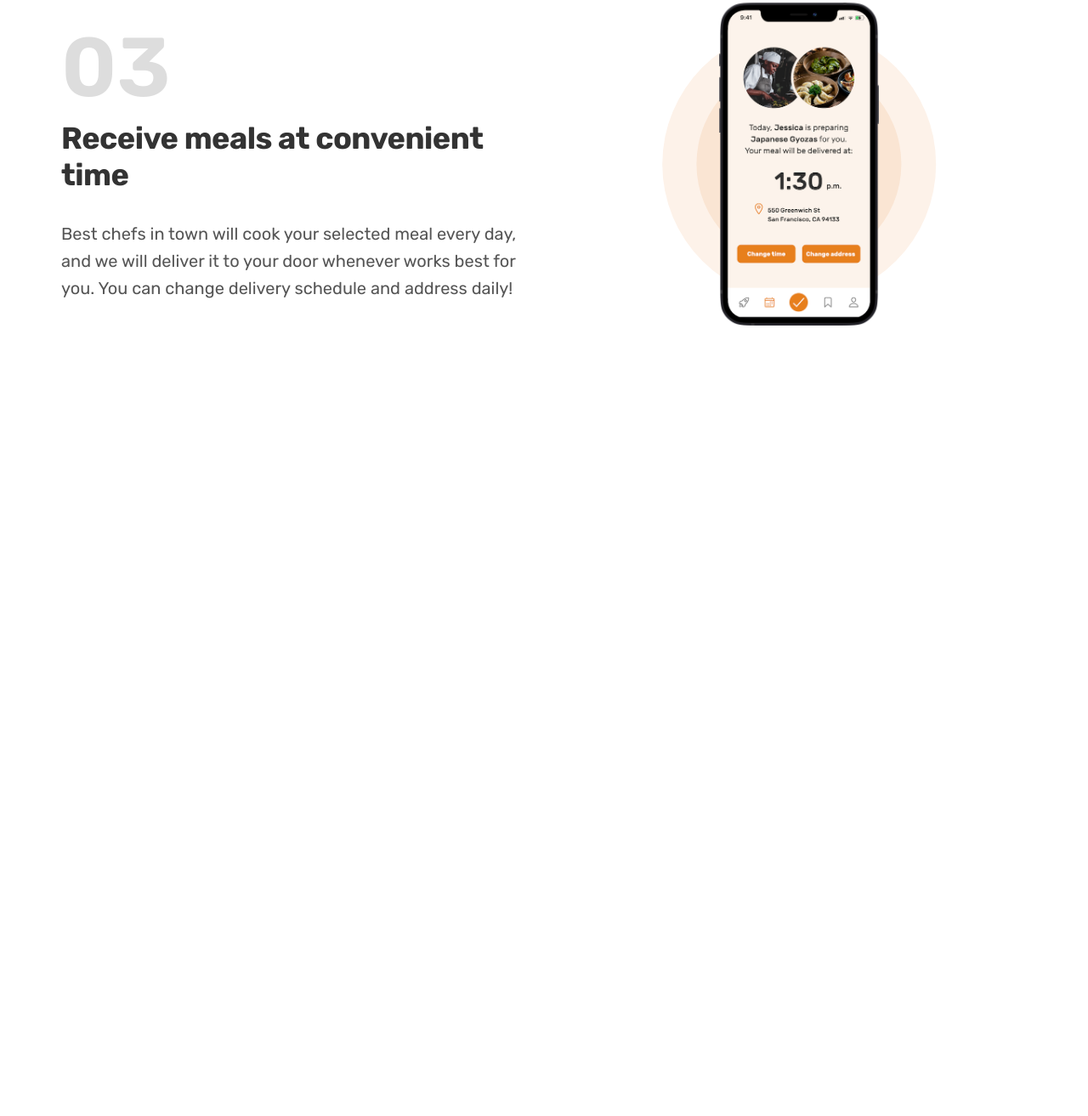
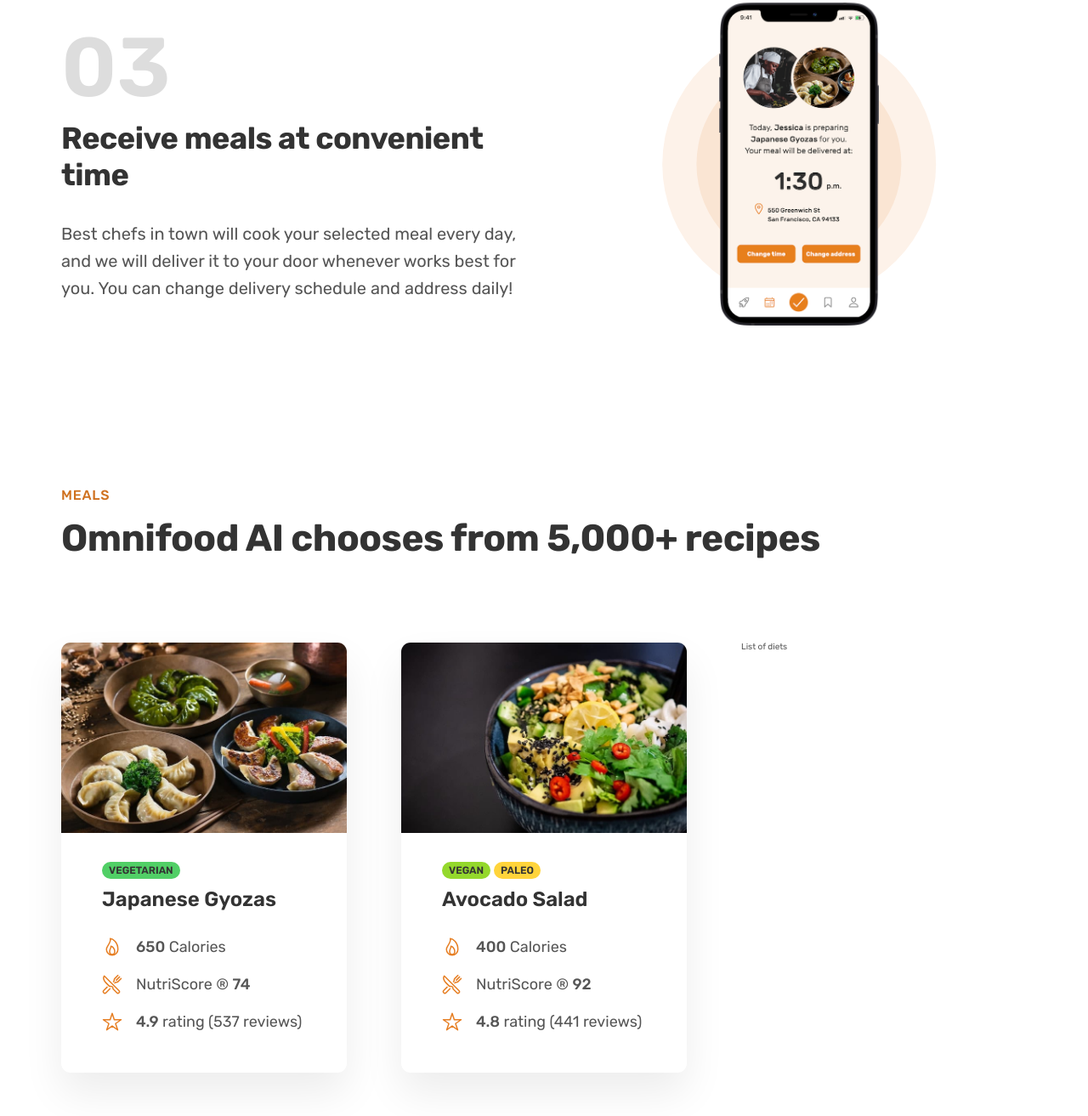
Before and after one commit to Janky96/omnifood, a plain HTML site: page content/index.html in a window 1280 px wide. Shown: the part 2128-3441 px from the top of the page at 85% size. Before the commit the page ends 2607 px from the top, so only its background shows below. Drawn offline with nearby package versions, Linux system fonts and the light colour scheme.

Commit message:
Finished Meal Section - Part 2

```diff
--- a/content/css/general.css
+++ b/content/css/general.css
@@ -165,3 +165,7 @@
 .margin-right-sm {
   margin-right: 1.6rem !important;
 }
+
+strong {
+  font-weight: 500;
+}
--- a/content/css/style.css
+++ b/content/css/style.css
@@ -205,3 +205,80 @@
 .step-img {
   width: 35%;
 }
+
+/***************************/
+/* MEALS SECTION */
+/***************************/
+
+.section-meals {
+  padding: 9.6rem 0;
+}
+
+.meal {
+  box-shadow: 0 2.4rem 4.8rem rgba(0, 0, 0, 0.075);
+  border-radius: 11px;
+  overflow: hidden;
+}
+
+.meal-content {
+  padding: 3.2rem 4.8rem 4.8rem 4.8rem;
+}
+
+.meal-tags {
+  margin-bottom: 1.2rem;
+  display: flex;
+  gap: 0.4rem;
+}
+
+.tag {
+  display: inline-block;
+  padding: 0.4rem 0.8rem;
+  font-size: 1.2rem;
+  text-transform: uppercase;
+  color: #333;
+  border-radius: 100px;
+  font-weight: 600;
+}
+
+.tag--vegetarian {
+  background-color: #51cf66;
+}
+
+.tag--vegan {
+  background-color: #94d82d;
+}
+
+.tag--paleo {
+  background-color: #ffd43b;
+}
+
+.meal-title {
+  font-size: 2.4rem;
+  color: #333;
+  font-weight: 600;
+  margin-bottom: 3.2rem;
+}
+
+.meal-attributes {
+  list-style: none;
+  display: flex;
+  flex-direction: column;
+  gap: 2rem;
+}
+
+.meal-attribute {
+  font-size: 1.8rem;
+  display: flex;
+  align-items: center;
+  gap: 1.6rem;
+}
+
+.meal-icon {
+  height: 2.4rem;
+  width: 2.4rem;
+  color: #e67e22;
+}
+
+.meal-img {
+  width: 100%;
+}
--- a/content/index.html
+++ b/content/index.html
@@ -31,6 +31,7 @@
     </header>
 
     <main>
+      <!-- HERO SECTION -->
       <section class="section-hero">
         <div class="hero">
           <div class="hero-text-box">
@@ -153,6 +154,88 @@
           </div>
         </div>
       </section>
+
+      <!-- MEAL SECTION -->
+      <section class="section-meals">
+        <div class="container">
+          <span class="subheading">Meals</span>
+          <h2 class="heading-secondary">
+            Omnifood AI chooses from 5,000+ recipes
+          </h2>
+        </div>
+        <div class="container grid grid--3-cols">
+          <div class="meal">
+            <img
+              src="img/meals/meal-1.jpg"
+              class="meal-img"
+              alt="Japanese Gyozas"
+            />
+            <div class="meal-content">
+              <div class="meal-tags">
+                <span class="tag tag--vegetarian">Vegetarian</span>
+              </div>
+              <p class="meal-title">Japanese Gyozas</p>
+              <ul class="meal-attributes">
+                <li class="meal-attribute">
+                  <ion-icon class="meal-icon" name="flame-outline"></ion-icon>
+                  <span><strong>650</strong> Calories</span>
+                </li>
+                <li class="meal-attribute">
+                  <ion-icon
+                    class="meal-icon"
+                    name="restaurant-outline"
+                  ></ion-icon>
+                  <span>NutriScore &reg; <strong>74</strong></span>
+                </li>
+                <li class="meal-attribute">
+                  <ion-icon class="meal-icon" name="star-outline"></ion-icon>
+                  <span><strong>4.9</strong> rating (537 reviews)</span>
+                </li>
+              </ul>
+            </div>
+          </div>
+          <div class="meal">
+            <img
+              src="img/meals/meal-2.jpg"
+              class="meal-img"
+              alt="Japanese Gyozas"
+            />
+            <div class="meal-content">
+              <div class="meal-tags">
+                <span class="tag tag--vegan">Vegan</span>
+                <span class="tag tag--paleo">Paleo</span>
+              </div>
+              <p class="meal-title">Avocado Salad</p>
+              <ul class="meal-attributes">
+                <li class="meal-attribute">
+                  <ion-icon class="meal-icon" name="flame-outline"></ion-icon>
+                  <span><strong>400</strong> Calories</span>
+                </li>
+                <li class="meal-attribute">
+                  <ion-icon
+                    class="meal-icon"
+                    name="restaurant-outline"
+                  ></ion-icon>
+                  <span>NutriScore &reg; <strong>92</strong></span>
+                </li>
+                <li class="meal-attribute">
+                  <ion-icon class="meal-icon" name="star-outline"></ion-icon>
+                  <span><strong>4.8</strong> rating (441 reviews)</span>
+                </li>
+              </ul>
+            </div>
+          </div>
+          <div class="list">List of diets</div>
+        </div>
+      </section>
     </main>
+    <script
+      type="module"
+      src="https://unpkg.com/ionicons@5.5.2/dist/ionicons/ionicons.esm.js"
+    ></script>
+    <script
+      nomodule
+      src="https://unpkg.com/ionicons@5.5.2/dist/ionicons/ionicons.js"
+    ></script>
   </body>
 </html>
```
